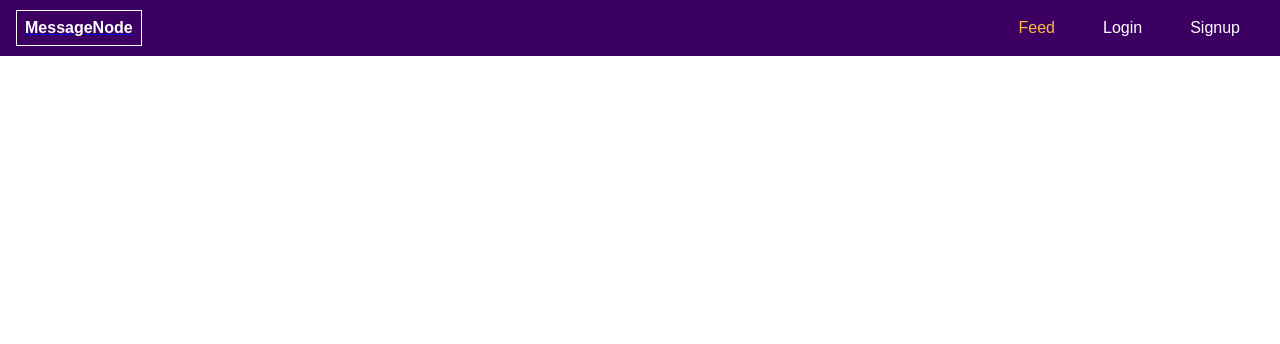
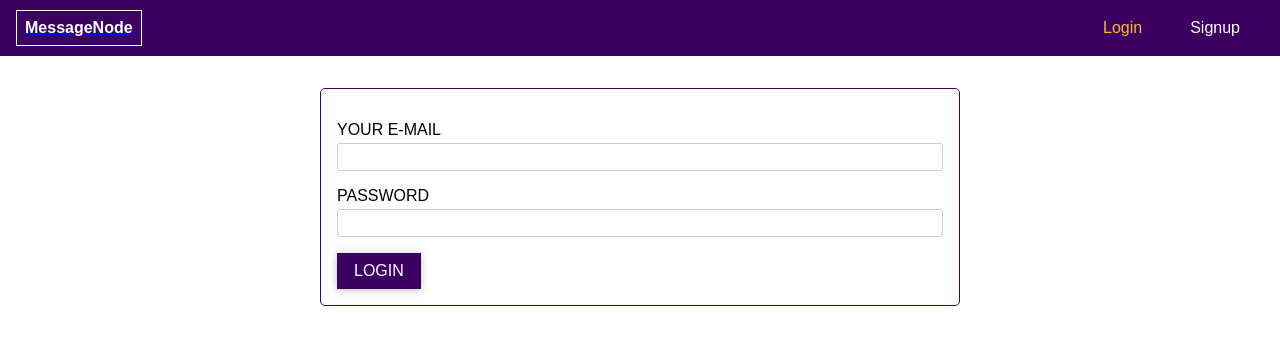
Before and after one commit to davjdo/graphql-react-crud-post-app-frontend, a React (Create React App) app: page / in a window 1280 px wide. Shown: the top 344 px of the page. Built offline with nearby package versions, Linux system fonts and the light colour scheme.

Commit message:
add login and logout features with localstorage auth

```diff
--- a/src/App.js
+++ b/src/App.js
@@ -7,15 +7,22 @@ import Toolbar from './components/Toolbar/Toolbar';
 import MainNavigation from './components/Navigation/MainNavigation/MainNavigation';
 import MobileNavigation from './components/Navigation/MobileNavigation/MobileNavigation';
 import SignupPage from './pages/Auth/Signup';
+import LoginPage from './pages/Auth/Login';
 
 class App extends Component {
 	state = {
 		showBackdrop: false,
 		showMobileNav: false,
 		isAuth: false,
+		token: null,
+		userId: null,
 		authLoading: false,
 		error: null
 	};
+
+	componentDidMount() {
+		this.setAuthLocalStorage();
+	}
 
 	backdropClickHandler = () => {
 		this.setState({ showBackdrop: false, showMobileNav: false });
@@ -76,9 +83,117 @@ class App extends Component {
 			});
 	};
 
+	loginHandler = (event, authData) => {
+		event.preventDefault();
+		const graphqlQuery = {
+			query: `
+        query UserLogin($email: String!, $password: String!) {
+          login(email: $email, password: $password) {
+            token
+            userId
+          }
+        }
+      `,
+			variables: {
+				email: authData.email,
+				password: authData.password
+			}
+		};
+		this.setState({ authLoading: true });
+		fetch('http://localhost:3002/graphql', {
+			method: 'POST',
+			headers: {
+				'Content-Type': 'application/json'
+			},
+			body: JSON.stringify(graphqlQuery)
+		})
+			.then(res => {
+				return res.json();
+			})
+			.then(resData => {
+				if (resData.errors && resData.errors[0].status === 422) {
+					throw new Error(
+						"Validation failed. Make sure the email address isn't used yet!"
+					);
+				}
+				if (resData.errors) {
+					throw new Error('User login failed!');
+				}
+				console.log(resData);
+				this.setState({
+					isAuth: true,
+					token: resData.data.login.token,
+					authLoading: false,
+					userId: resData.data.login.userId
+				});
+				localStorage.setItem('token', resData.data.login.token);
+				localStorage.setItem('userId', resData.data.login.userId);
+				const remainingMilliseconds = 60 * 60 * 1000;
+				const expiryDate = new Date(
+					new Date().getTime() + remainingMilliseconds
+				);
+				localStorage.setItem('expiryDate', expiryDate.toISOString());
+				this.setAutoLogout(remainingMilliseconds);
+			})
+			.catch(err => {
+				console.log(err);
+				this.setState({
+					isAuth: false,
+					authLoading: false,
+					error: err
+				});
+			});
+	};
+
+	setAuthLocalStorage = () => {
+		const token = localStorage.getItem('token');
+		const expiryDate = localStorage.getItem('expiryDate');
+		if (!token || !expiryDate) {
+			return;
+		}
+		if (new Date(expiryDate) <= new Date()) {
+			this.logoutHandler();
+			return;
+		}
+		const userId = localStorage.getItem('userId');
+		const remainingMilliseconds =
+			new Date(expiryDate).getTime() - new Date().getTime();
+		this.setState({ isAuth: true, token: token, userId: userId });
+		this.setAutoLogout(remainingMilliseconds);
+	};
+
+	logoutHandler = () => {
+		this.setState({
+			isAuth: false,
+			token: null,
+			showBackdrop: false,
+			showMobileNav: false
+		});
+		localStorage.removeItem('token');
+		localStorage.removeItem('expiryDate');
+		localStorage.removeItem('userId');
+	};
+
+	setAutoLogout = milliseconds => {
+		setTimeout(() => {
+			this.logoutHandler();
+		}, milliseconds);
+	};
+
 	render() {
 		let routes = (
 			<Switch>
+				<Route
+					path="/"
+					exact
+					render={props => (
+						<LoginPage
+							{...props}
+							onLogin={this.loginHandler}
+							loading={this.state.authLoading}
+						/>
+					)}
+				/>
 				<Route
 					path="/signup"
 					exact
@@ -92,6 +207,14 @@ class App extends Component {
 				/>
 			</Switch>
 		);
+
+		if (this.state.isAuth) {
+			routes = (
+				<Switch>
+					<Route path="/" exact render={props => <div>test</div>} />
+				</Switch>
+			);
+		}
 		return (
 			<Fragment>
 				{this.state.showBackdrop && (
@@ -102,6 +225,8 @@ class App extends Component {
 						<Toolbar>
 							<MainNavigation
 								onOpenMobileNav={this.mobileNavHandler.bind(this, true)}
+								onLogout={this.logoutHandler}
+								isAuth={this.state.isAuth}
 							/>
 						</Toolbar>
 					}
@@ -110,6 +235,8 @@ class App extends Component {
 							open={this.state.showMobileNav}
 							mobile
 							onCloseItem={this.mobileNavHandler.bind(this, false)}
+							onLogout={this.logoutHandler}
+							isAuth={this.state.isAuth}
 						/>
 					}
 				/>
--- a/src/components/Navigation/MainNavigation/MainNavigation.js
+++ b/src/components/Navigation/MainNavigation/MainNavigation.js
@@ -17,7 +17,7 @@ const mainNavigation = props => (
 		</div>
 		<div className="spacer" />
 		<ul className="main-nav__items">
-			<NavigationItems />
+			<NavigationItems isAuth={props.isAuth} onLogout={props.onLogout} />
 		</ul>
 	</nav>
 );
--- a/src/components/Navigation/MobileNavigation/MobileNavigation.js
+++ b/src/components/Navigation/MobileNavigation/MobileNavigation.js
@@ -11,7 +11,12 @@ const mobileNavigation = props => {
 					' '
 				)}
 			>
-				<NavigationItems mobile onClose={props.onCloseItem} />
+				<NavigationItems
+					mobile
+					onClose={props.onCloseItem}
+					isAuth={props.isAuth}
+					onLogout={props.onLogout}
+				/>
 			</ul>
 		</nav>
 	);
--- a/src/components/Navigation/NavigationItems/NavigationItems.css
+++ b/src/components/Navigation/NavigationItems/NavigationItems.css
@@ -25,3 +25,21 @@
 .navigation-item:last-of-type {
   padding-right: 0;
 }
+
+.navigation-item button {
+  font: inherit;
+  background: transparent;
+  border: none;
+  color: white;
+  cursor: pointer;
+  padding: 0;
+}
+
+.navigation-item.mobile button {
+  color: #3b0062
+}
+
+.navigation-item button:hover,
+.navigation-item button:active {
+  color: #fab83f;
+}
--- a/src/components/Navigation/NavigationItems/NavigationItems.js
+++ b/src/components/Navigation/NavigationItems/NavigationItems.js
@@ -4,22 +4,32 @@ import { NavLink } from 'react-router-dom';
 import './NavigationItems.css';
 
 const navItems = [
-	{ id: 'feed', text: 'Feed', link: '/' },
-	{ id: 'login', text: 'Login', link: '/login' },
-	{ id: 'signup', text: 'Signup', link: '/signup' }
+	{ id: 'feed', text: 'Feed', link: '/', auth: true },
+	{ id: 'login', text: 'Login', link: '/', auth: false },
+	{ id: 'signup', text: 'Signup', link: '/signup', auth: false }
 ];
 
-const navigationItems = props => {
-	return navItems.map(item => (
+const navigationItems = props => [
+	...navItems
+		.filter(item => item.auth === props.isAuth)
+		.map(item => (
+			<li
+				key={item.id}
+				className={['navigation-item', props.mobile ? 'mobile' : ''].join(' ')}
+			>
+				<NavLink to={item.link} exact onClick={props.onClose}>
+					{item.text}
+				</NavLink>
+			</li>
+		)),
+	props.isAuth && (
 		<li
-			key={item.id}
 			className={['navigation-item', props.mobile ? 'mobile' : ''].join(' ')}
+			key="logout"
 		>
-			<NavLink to={item.link} exact onClick={props.onClose}>
-				{item.text}
-			</NavLink>
+			<button onClick={props.onLogout}>Logout</button>
 		</li>
-	));
-};
+	)
+];
 
 export default navigationItems;
--- /dev/null
+++ b/src/pages/Auth/Login.js
@@ -0,0 +1,107 @@
+import React, { Component } from 'react';
+import Auth from './Auth';
+import Input from '../../components/Form/Input/Input';
+import { required, email, length } from '../../utils/validators';
+import Button from '../../components/Button/Button';
+
+class Login extends Component {
+	state = {
+		loginForm: {
+			email: {
+				value: '',
+				valid: false,
+				touched: false,
+				validators: [required, email]
+			},
+			password: {
+				value: '',
+				valid: false,
+				touched: false,
+				validators: [required, length({ min: 5 })]
+			},
+			formIsValid: false
+		}
+	};
+
+	inputChangeHandler = (input, value) => {
+		this.setState(prevState => {
+			let isValid = true;
+			for (const validator of prevState.loginForm[input].validators) {
+				isValid = isValid && validator(value);
+			}
+			const updatedForm = {
+				...prevState.loginForm,
+				[input]: {
+					...prevState.loginForm[input],
+					valid: isValid,
+					value: value
+				}
+			};
+			let formIsValid = true;
+			for (const inputName in updatedForm) {
+				formIsValid = formIsValid && updatedForm[inputName].valid;
+			}
+			return {
+				loginForm: updatedForm,
+				formIsValid: formIsValid
+			};
+		});
+	};
+
+	inputBlurHandler = input => {
+		this.setState(prevState => {
+			return {
+				signupForm: {
+					...prevState.loginForm,
+					[input]: {
+						...prevState.loginForm[input],
+						touched: true
+					}
+				}
+			};
+		});
+	};
+
+	render() {
+		return (
+			<Auth>
+				<form
+					onSubmit={e =>
+						this.props.onLogin(e, {
+							email: this.state.loginForm.email.value,
+							password: this.state.loginForm.password.value
+						})
+					}
+				>
+					<Input
+						id="email"
+						label="Your E-Mail"
+						type="email"
+						control="input"
+						onChange={this.inputChangeHandler}
+						onBlur={this.inputBlurHandler.bind(this, 'email')}
+						value={this.state.loginForm['email'].value}
+						valid={this.state.loginForm['email'].valid}
+						touched={this.state.loginForm['email'].touched}
+					/>
+					<Input
+						id="password"
+						label="Password"
+						type="password"
+						control="input"
+						onChange={this.inputChangeHandler}
+						onBlur={this.inputBlurHandler.bind(this, 'password')}
+						value={this.state.loginForm['password'].value}
+						valid={this.state.loginForm['password'].valid}
+						touched={this.state.loginForm['password'].touched}
+					/>
+					<Button design="raised" type="submit" loading={this.props.loading}>
+						Login
+					</Button>
+				</form>
+			</Auth>
+		);
+	}
+}
+
+export default Login;
```
